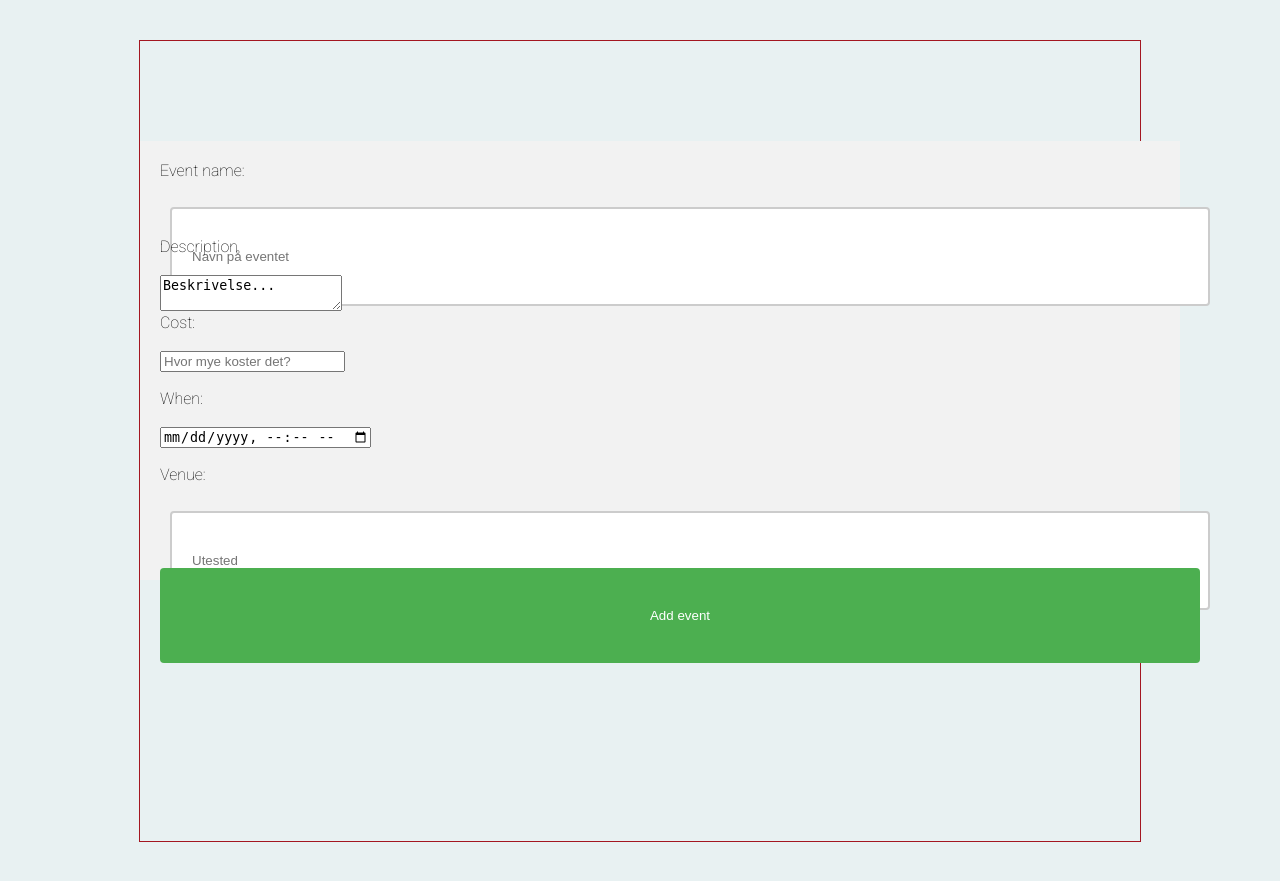
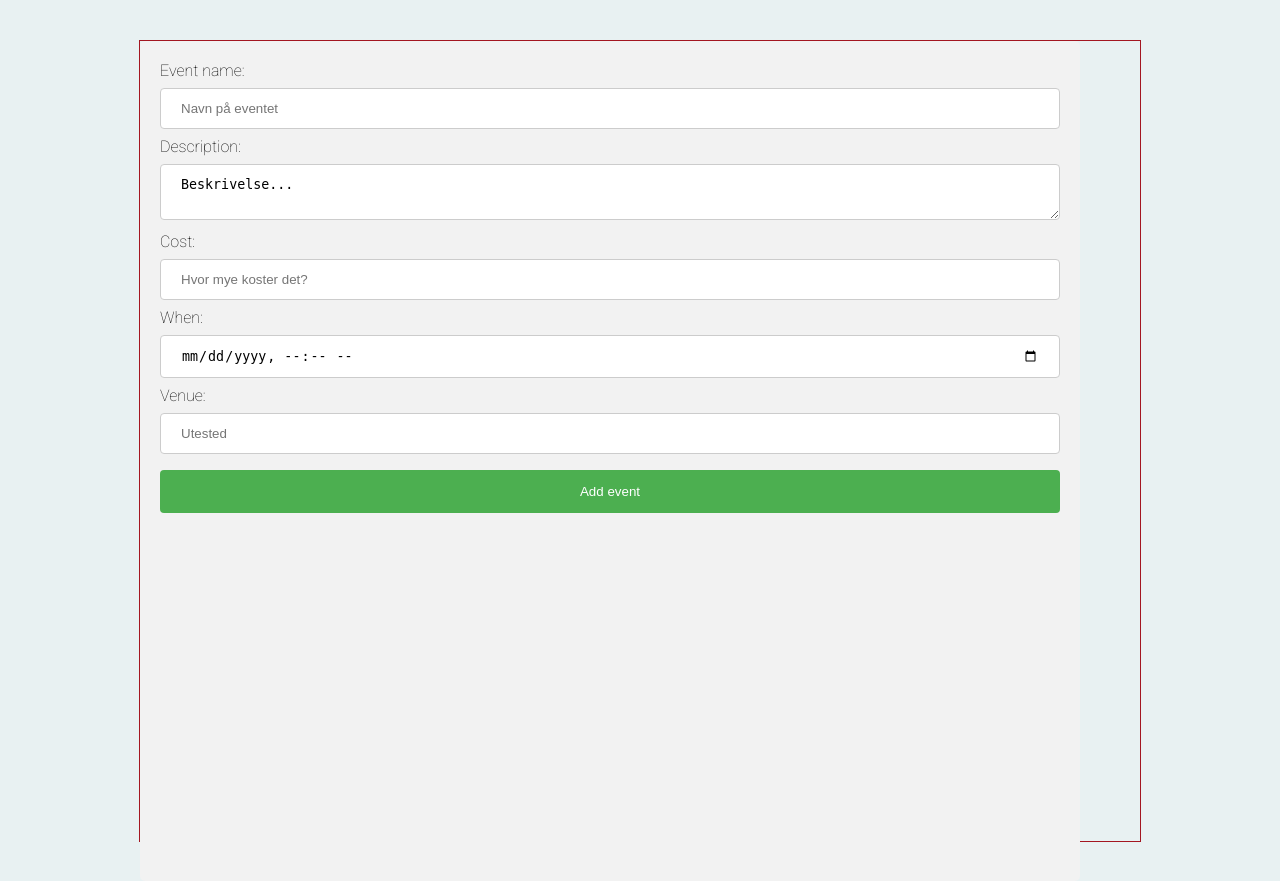
Before and after one commit to Parjoona/WesterdalsWorld, a PHP site: page /add_event/add_event.php in a window 1280 px wide. Shown: the part 61-942 px from the top of the page. Before the commit the page ends 903 px from the top, so only its background shows below. Run offline with PHP 8.4, Linux system fonts and the light colour scheme.

Commit message:
Add event med css fungerer

```diff
--- a/add_event/add_event.php
+++ b/add_event/add_event.php
@@ -3,7 +3,11 @@
 
 <head>
 	<!-- la till link till css -->
-	<link rel="stylesheet" href="../cssbin/style.css" type="text/css"/>
+	<link rel="stylesheet" href="../cssbin/style.css" type="text/css" />
+	<style>
+
+
+	</style>
 
 
 	<title>Add Event</title>
@@ -13,44 +17,25 @@
 	<!-- La till den php require + main taggen -->
 	<?php require '../header.php' ?>
 	<main id="content">
+		<div id="formdiv">
 
 			<form id="form" method="post" action="process.php">
 				<label for="event_name">Event name:</label>
-			<br>
-			<br>
 				<input type="text" name="event_name" placeholder="Navn på eventet" />
-			<br>
-			<br>
 				<label for="description">Description</label>:
-			<br>
-			<br>
 				<textarea name="description">Beskrivelse...</textarea>
-			<br>
-			<br>
 				<label for="cost">Cost:</label>
-			<br>
-			<br>
 				<input type="number" name="cost" placeholder="Hvor mye koster det?" />
 				<!--<label>Image</label>
 		<input type="image" name="image" />
 		<br>-->
-			<br>
-			<br>
 				<label for="date_time">When:</label>
-			<br>
-			<br>
 				<input type="datetime-local" name="date_time" />
-			<br>
-			<br>
 				<label for="venue">Venue:</label>
-			<br>
-			<br>
 				<input type="text" name="venue" placeholder="Utested" />
-			<br>
-			<br>
-			<br>
 				<input type="submit" value="Add event">
 			</form>
+		</div>
 
 	</main>
 
--- a/cssbin/style.css
+++ b/cssbin/style.css
@@ -1,6 +1,6 @@
 	/* Import av fonts */
+
 	@import url('https://fonts.googleapis.com/css?family=Roboto:100');
-
 	/*
 Dark blue - #13293d
 Lapis blue - #247ba0
@@ -15,7 +15,9 @@ RICH BLACK #07020d
 GRAY #93898c
 
 */
-html, body {
+
+	html,
+	body {
 		margin: 0;
 		padding: 0;
 		height: 100%;
@@ -28,12 +30,15 @@ body * {
 		position: absolute;
 	}
 
-p, h1, a, form {
+	p,
+	h1,
+	a,
+	form {
 		font-family: 'Roboto', sans-serif;
 		max-font-size: 1em;
 	}
+	/*HEADER START*/
 
-/*HEADER START*/
 	header {
 		width: 100%;
 		height: 60px;
@@ -86,8 +91,8 @@ a:hover {
 	#profileButton {
 		right: 230px;
 	}
+	/* SPLITTER HEADER > MAIN*/
 
-/* SPLITTER HEADER > MAIN*/
 	#menu {
 		top: 70px;
 		left: 0;
@@ -137,8 +142,8 @@ li:hover {
 		background: #E8F1F2;
 		color: #07020d;
 	}
+	/* MAIN - HÅLLER CONTENT & MESSAGE WINDOW */
 
-/* MAIN - HÅLLER CONTENT & MESSAGE WINDOW */
 	main {
 		background: #ad343e;
 		width: 1000px;
@@ -149,8 +154,8 @@ main {
 		right: 0;
 		transition: 0.75s;
 	}
+	/* LIGGER INNE I MAIN, INNEHÅLLER OBJECT */
 
-/* LIGGER INNE I MAIN, INNEHÅLLER OBJECT */
 	#content {
 		margin: 0 auto;
 		left: 0;
@@ -161,8 +166,8 @@ main {
 		height: 100%;
 		z-index: 10;
 	}
+	/* CONTAINS "PLACES" */
 
-/* CONTAINS "PLACES" */
 	.placeContainer {
 		height: 165px;
 		width: 238px;
@@ -224,8 +229,8 @@ main {
 	.placeContainer:hover .imgHolder img {
 		opacity: 0.9;
 	}
+	/* ÅKER UT FRÅN MAIN*/
 
-/* ÅKER UT FRÅN MAIN*/
 	#messageWindow {
 		height: 100%;
 		width: 300px;
@@ -281,41 +286,71 @@ main {
 		background: #ad343e;
 		color: #E8F1F2;
 	}
+	/*add_event*/
 
-
-/*add_event*/
 	#form {
-	margin: auto;
-	width: 1000px;
-	height: 100%
-    border-radius: 5px;
-	top: 100px;
-    background-color: #f2f2f2;
-    padding: 20px;
+		position: relative;
+		width: 900px;
+		height: 500px;
 	}
 
-input[type=text] {
+	label {
+		position: relative;
+}
+
+	input[type=text],
+	select {
+		position: relative;
 		width: 100%;
-    padding: 50px 20px;
-    margin: 50px 0;
+		padding: 12px 20px;
+		margin: 8px 0;
+		display: inline-block;
+		border: 1px solid #ccc;
+		border-radius: 4px;
 		box-sizing: border-box;
 	}
 
-input[type=text], select {
+	input[type=number],
+	select {
+		position: relative;
 		width: 100%;
-    padding: 40px 20px;
-    margin: 8px 10px;
+		padding: 12px 20px;
+		margin: 8px 0;
 		display: inline-block;
-    border: 2px solid #ccc;
+		border: 1px solid #ccc;
+		border-radius: 4px;
+		box-sizing: border-box;
+	}
+
+	input[type=datetime-local],
+	select {
+		position: relative;
+		width: 100%;
+		padding: 12px 20px;
+		margin: 8px 0;
+		display: inline-block;
+		border: 1px solid #ccc;
+		border-radius: 4px;
+		box-sizing: border-box;
+	}
+
+	textarea {
+		position: relative;
+		width: 100%;
+		padding: 12px 20px;
+		margin: 8px 0;
+		display: inline-block;
+		border: 1px solid #ccc;
 		border-radius: 4px;
 		box-sizing: border-box;
 	}
 
 	input[type=submit] {
+		position: relative;
 		width: 100%;
 		background-color: #4CAF50;
 		color: white;
-    padding: 40px 20px;
+		padding: 14px 20px;
 		margin: 8px 0;
 		border: none;
 		border-radius: 4px;
@@ -324,15 +359,13 @@ input[type=submit] {
 
 	input[type=submit]:hover {
 		background-color: #45a049;
+	}
 
-	textarea {
-    width: 100%;
-    height: 150px;
-    padding: 12px 20px;
-    box-sizing: border-box;
-    border: 2px solid #ccc;
-    border-radius: 4px;
-    background-color: #f8f8f8;
-    font-size: 16px;
-    resize: none;
+	#formdiv {
+		position: relative;
+		width: 900px;
+		height: 100%;
+		border-radius: 5px;
+		background-color: #f2f2f2;
+		padding: 20px;
 	}
```
Lines whose indentation alone changed are shown as unchanged.
